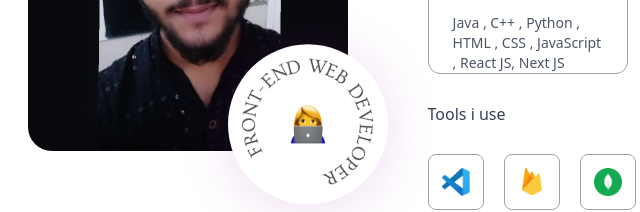
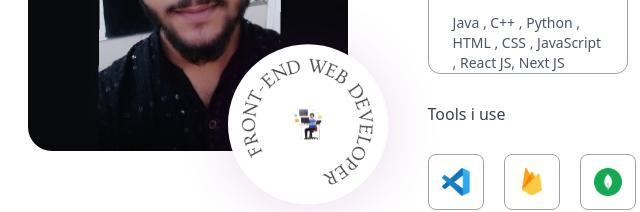
Before and after one commit to Ajayrazz/Portfolio, a plain HTML site: page index.html in a window 1280 px wide. Shown: the part 1231-1443 px from the top of the page, 126-766 px from the left. Drawn offline with nearby package versions, Linux system fonts and the light colour scheme; a web font is replaced by a local one.

Commit message:
new changes

```diff
--- a/index.html
+++ b/index.html
@@ -123,7 +123,7 @@
                 <div
                     class="bg-white w-1/2 aspect-square absolute right-0 bottom-0 rounded-full translate-x-1/4 translate-y-1/3 shadow-[0_4px_55px_rgba(149,0,162,0.15)] flex items-center justify-center">
                     <img src="./images/circular-text.png" alt="" class="w-full animate-spin_slow">
-                    <img src="./images/dev-icon.png" alt=""
+                    <img src="./images/dev-icon1.png" alt=""
                         class="w-1/4 absolute top-1/2 left-1/2 -translate-x-1/2 -translate-y-1/2">
                 </div>
 
--- a/tailwind.config.js
+++ b/tailwind.config.js
@@ -5,8 +5,8 @@ tailwind.config = {
                 'auto':'repeat(auto-fit, minmax(200px, 1fr))'
             },
             fontfamily:{
-                Ovo: ["Ovo", "system-ui"],
-                Outfit : ["Outfit", "system-ui"]
+                Ovo: ['Ovo', 'system-ui'],
+                Outfit : ['Outfit', 'system-ui']
             },
             animation:{
                 spin_slow: 'spin 6s linear infinite'
```
Also changed, not shown: images/dev-icon1.png (added).
